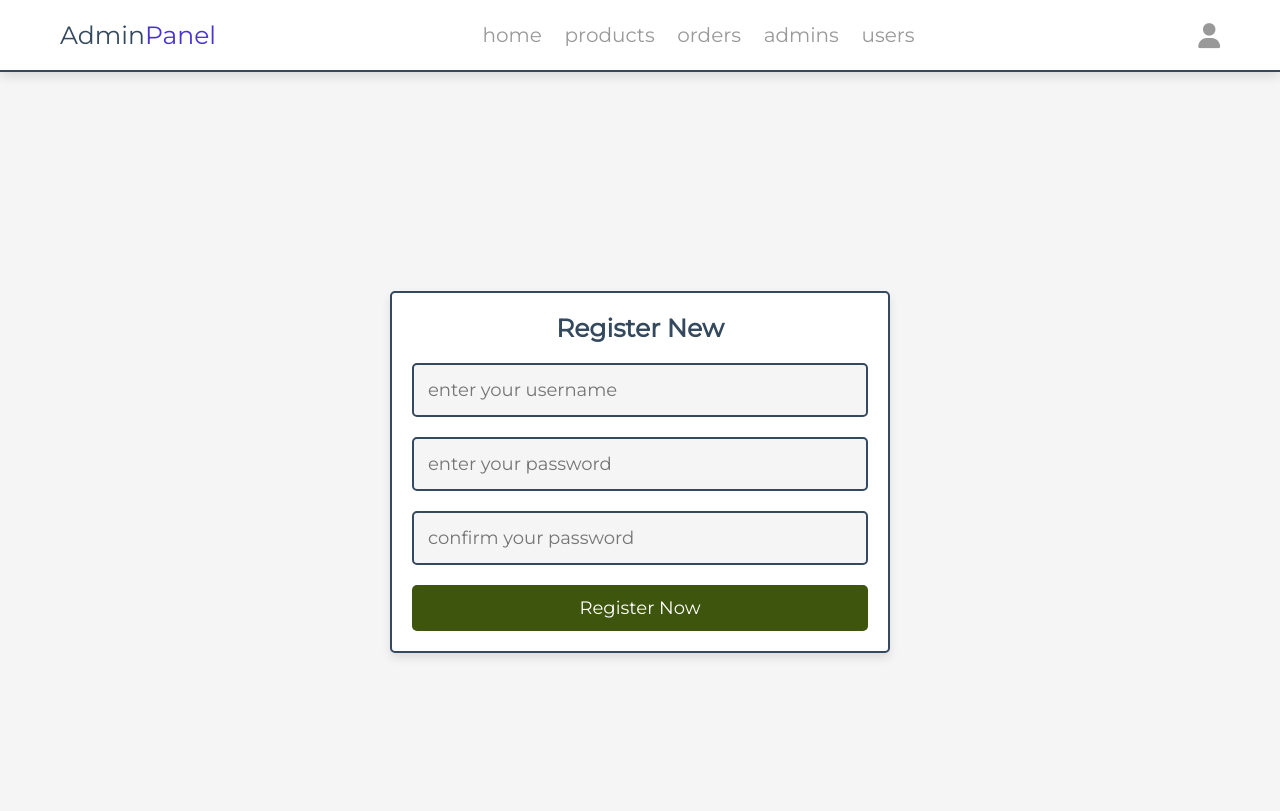
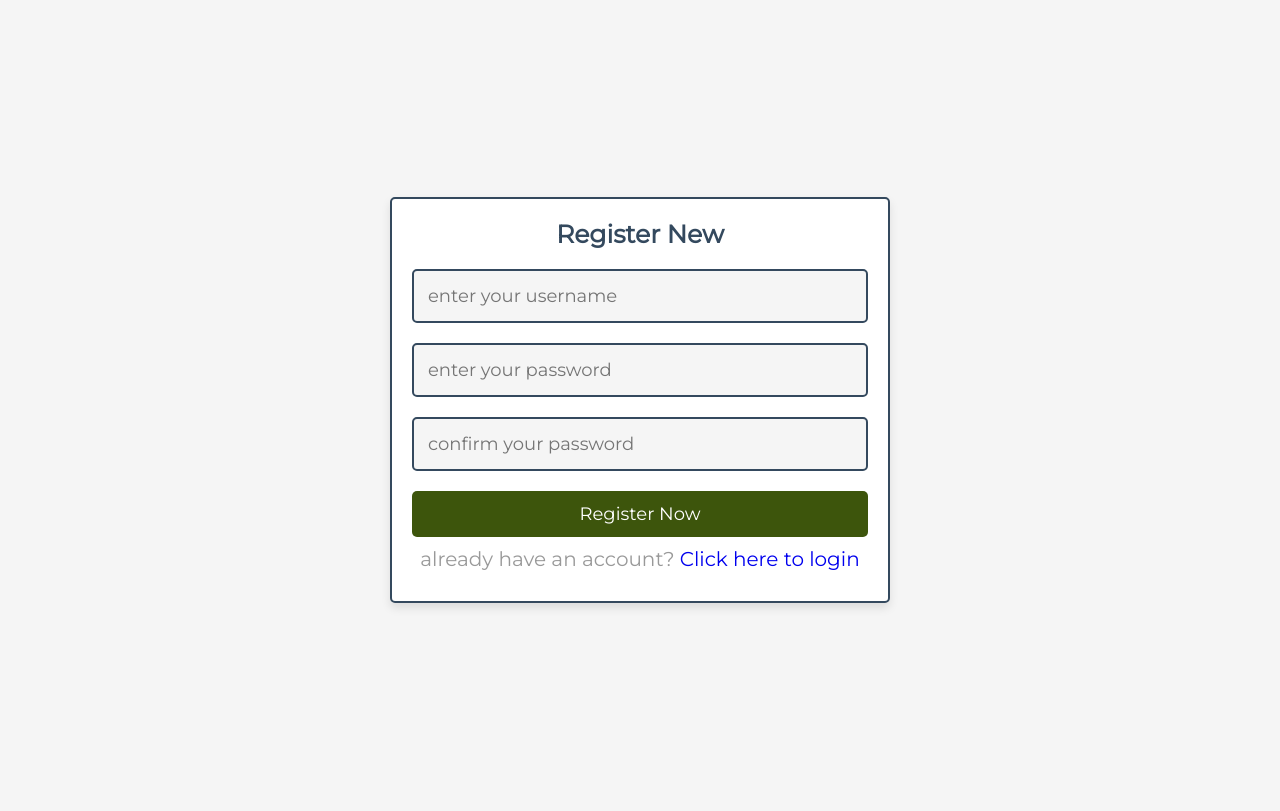
Before and after one commit to Tuna543/Food-restaurant-website, a PHP site: page /admin/register_admin.php in a window 1280 px wide. Shown: the top 811 px of the page. After the commit the page ends 608 px from the top, so only its background shows below. Run offline with PHP 8.4, Linux system fonts and the light colour scheme; a user stored in the database is signed in; data comes from the database, SQL or seed files in the repository; some libraries are stand-ins or nearby versions.

Commit message:
admin fully completed

```diff
--- a/admin/admin_home.php
+++ b/admin/admin_home.php
@@ -180,7 +180,7 @@ if(isset($_GET['user_delete'])){
   </button>
   <ul class="navbar-nav px-3">
     <li class="nav-item text-nowrap">
-      <a class="nav-link" href="#">Sign out</a>
+      <a class="nav-link" href="admin_logout.php">Sign out</a>
     </li>
   </ul>
 </nav>
--- a/admin/admin_login.php
+++ b/admin/admin_login.php
@@ -8,7 +8,7 @@ if(isset($_POST['submit'])){
 
    $name = $_POST['name'];
    $name = filter_var($name, FILTER_SANITIZE_STRING);
-   $pass = sha1($_POST['pass']);
+   $pass = $_POST['pass'];
    $pass = filter_var($pass, FILTER_SANITIZE_STRING);
 
    $select_admin = $conn->prepare("SELECT * FROM `admin` WHERE name = ? AND password = ?");
@@ -65,6 +65,7 @@ if(isset($message)){
       <input type="text" name="name" maxlength="20" required placeholder="enter your username" class="box" >
       <input type="password" name="pass" maxlength="20" required placeholder="enter your password" class="box" >
       <input type="submit" value="login now" name="submit" class="btn">
+   <p>Don't have an account? <a href="register_admin.php">Register Now</a></p>
    </form>
 
 </section>
--- /dev/null
+++ b/admin/admin_logout.php
@@ -0,0 +1,5 @@
+<?php
+session_unset();
+session_destroy();
+header("Location:admin_login.php");
+?>
--- a/admin/register_admin.php
+++ b/admin/register_admin.php
@@ -23,14 +23,31 @@ if(isset($_POST['submit'])){
    $select_admin->execute([$name]);
 
    if($select_admin->rowCount() > 0){
-      $message[] = 'username already exists!';
+      // $message[] = 'username already exists!';
+      echo "
+                <script>
+                alert('Username already exists');
+                window.location.href='register_admin.php';
+                </script>
+                ";
    }else{
       if($pass != $cpass){
-         $message[] = 'confirm passowrd not matched!';
+         // $message[] = 'confirm passowrd not matched!';
+         echo "
+                <script>
+                alert('Confirm Password Not Matched');
+                window.location.href='register_admin.php';
+                </script>
+                ";
       }else{
          $insert_admin = $conn->prepare("INSERT INTO `admin`(name, password) VALUES(?,?)");
          $insert_admin->execute([$name, $cpass]);
-         $message[] = 'new admin registered!';
+         echo "
+                <script>
+                alert('Admin Registered Successfully');
+                window.location.href='admin_login.php';
+                </script>
+                ";
       }
    }
 
@@ -55,7 +72,6 @@ if(isset($_POST['submit'])){
 </head>
 <body>
 
-<?php include '../components/admin_header.php' ?>
 
 <!-- register admin section starts  -->
 
@@ -67,6 +83,8 @@ if(isset($_POST['submit'])){
       <input type="password" name="pass" maxlength="20" required placeholder="enter your password" class="box" oninput="this.value = this.value.replace(/\s/g, '')">
       <input type="password" name="cpass" maxlength="20" required placeholder="confirm your password" class="box" oninput="this.value = this.value.replace(/\s/g, '')">
       <input type="submit" value="register now" name="submit" class="btn">
+
+   <p>already have an account? <a href="admin_login.php">Click here to login</a></p>
    </form>
 
 </section>
```
